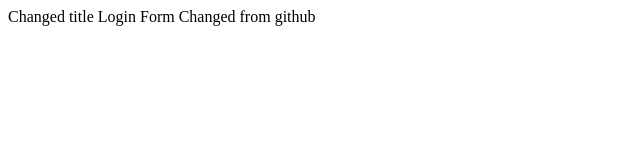
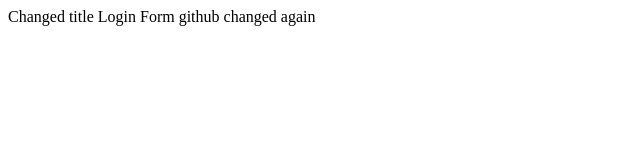
Before and after one commit to seaplu/MyAppSample, a plain HTML site: page index.html in a window 1280 px wide. Shown: the full height of the page, 0-640 px from the left. Drawn offline with Linux system fonts and the light colour scheme.

Commit message:
Update index.html

```diff
--- a/index.html
+++ b/index.html
@@ -5,6 +5,6 @@
 <body>
     Changed title
     Login Form
-    Changed from github
+    github changed again
 </body>
 </html>
```
